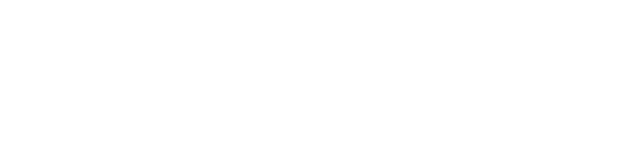
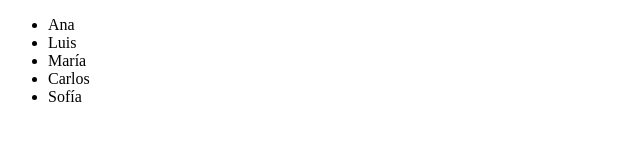
Before and after one commit to Miquelgarc/2425_IFC33C_DWC, a plain HTML site: page exercicisDOM/ejercicio3/index.html in a window 1280 px wide. Shown: the whole page, without its empty margins (0-640 px from the left). Drawn offline with Linux system fonts and the light colour scheme.

Commit message:
exercici3_DOM

```diff
--- a/exercicisDOM/ejercicio3/index.html
+++ b/exercicisDOM/ejercicio3/index.html
@@ -6,6 +6,6 @@
     <title>Ejercicio 3 DOM</title>
 </head>
 <body>
-
+    <script src="js/ejercicio3.js"></script>
 </body>
 </html>
--- a/exercicisDOM/ejercicio3/js/ejercicio3.js
+++ b/exercicisDOM/ejercicio3/js/ejercicio3.js
@@ -1 +1,11 @@
 const nombres = ["Ana", "Luis", "María", "Carlos", "Sofía"];
+
+let ul = document.createElement("ul");
+let li;
+for (let nombre of nombres) {
+    li = document.createElement("li");
+    li.innerHTML = nombre;
+    ul.appendChild(li);
+}
+
+document.body.appendChild(ul);
```
